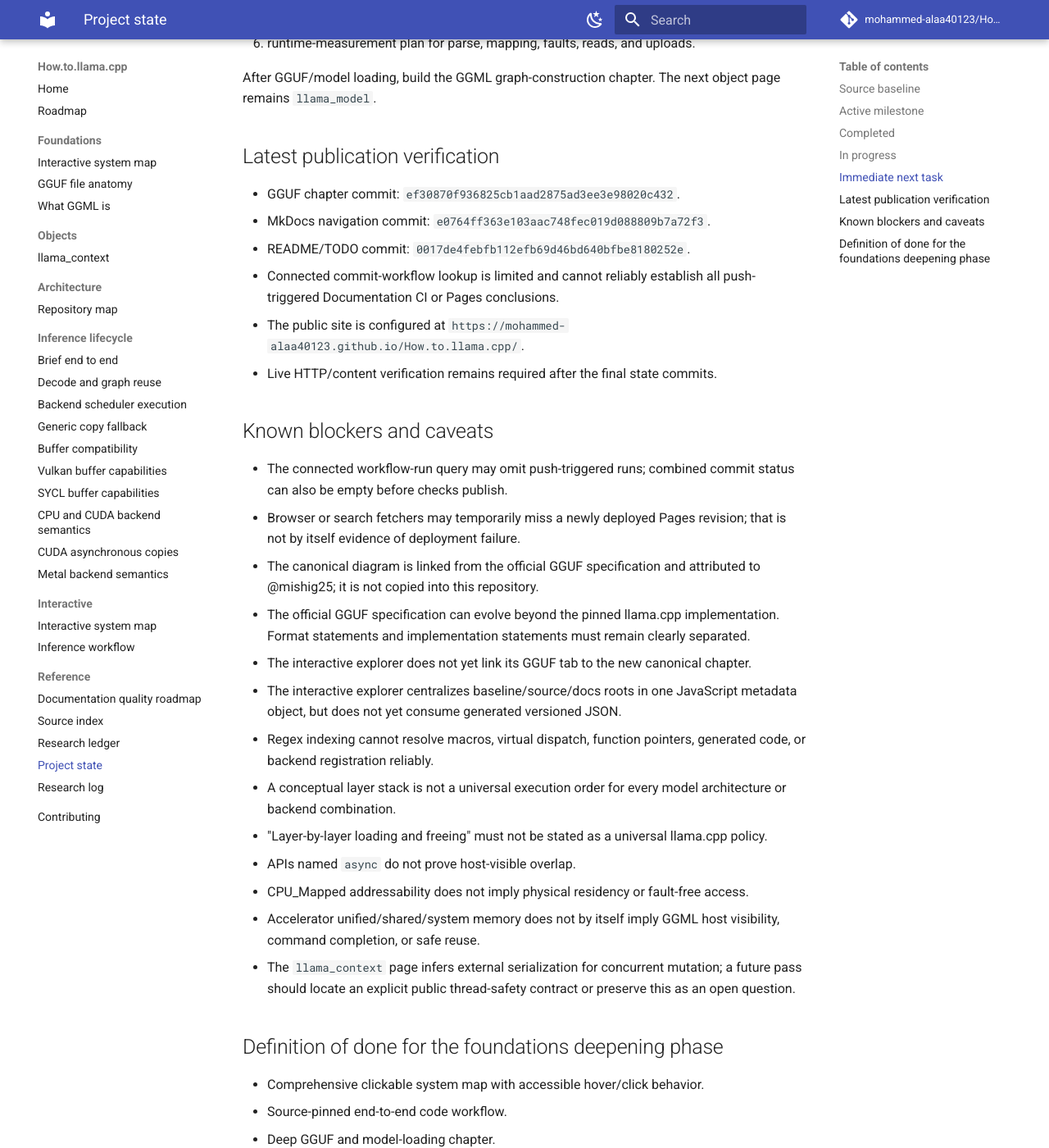
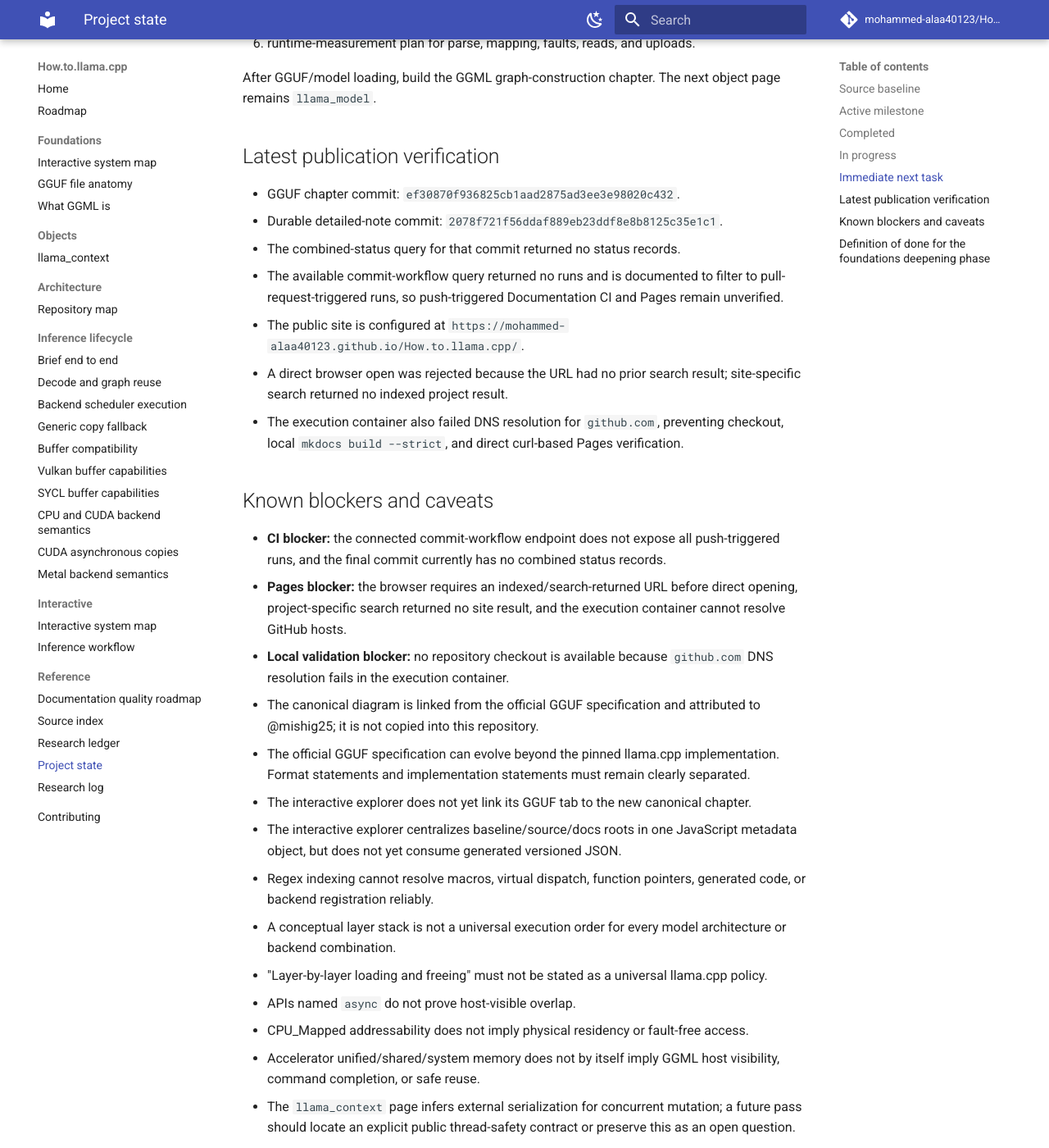
Before and after one commit to mohammed-alaa40123/How.to.llama.cpp, an MkDocs documentation site: the page built from docs/reference/project-state.md, in a window 1280 px wide and 1400 px high, scrolled down 2454 px. Shown: the whole window at 82% size. Built offline with MkDocs 1.6.1 and Material for MkDocs 9.7.7, drawn with Linux system fonts in a browser that asks for light colours; comment, search, counter and statistics services are not loaded.

Commit message:
docs: record CI and Pages verification blockers

```diff
--- a/docs/reference/project-state.md
+++ b/docs/reference/project-state.md
@@ -74,16 +74,18 @@ After GGUF/model loading, build the GGML graph-construction chapter. The next ob
 ## Latest publication verification
 
 - GGUF chapter commit: `ef30870f936825cb1aad2875ad3ee3e98020c432`.
-- MkDocs navigation commit: `e0764ff363e103aac748fec019d088809b7a72f3`.
-- README/TODO commit: `0017de4febfb112efb69d46bd640bfbe8180252e`.
-- Connected commit-workflow lookup is limited and cannot reliably establish all push-triggered Documentation CI or Pages conclusions.
+- Durable detailed-note commit: `2078f721f56ddaf889eb23ddf8e8b8125c35e1c1`.
+- The combined-status query for that commit returned no status records.
+- The available commit-workflow query returned no runs and is documented to filter to pull-request-triggered runs, so push-triggered Documentation CI and Pages remain unverified.
 - The public site is configured at `https://mohammed-alaa40123.github.io/How.to.llama.cpp/`.
-- Live HTTP/content verification remains required after the final state commits.
+- A direct browser open was rejected because the URL had no prior search result; site-specific search returned no indexed project result.
+- The execution container also failed DNS resolution for `github.com`, preventing checkout, local `mkdocs build --strict`, and direct curl-based Pages verification.
 
 ## Known blockers and caveats
 
-- The connected workflow-run query may omit push-triggered runs; combined commit status can also be empty before checks publish.
-- Browser or search fetchers may temporarily miss a newly deployed Pages revision; that is not by itself evidence of deployment failure.
+- **CI blocker:** the connected commit-workflow endpoint does not expose all push-triggered runs, and the final commit currently has no combined status records.
+- **Pages blocker:** the browser requires an indexed/search-returned URL before direct opening, project-specific search returned no site result, and the execution container cannot resolve GitHub hosts.
+- **Local validation blocker:** no repository checkout is available because `github.com` DNS resolution fails in the execution container.
 - The canonical diagram is linked from the official GGUF specification and attributed to @mishig25; it is not copied into this repository.
 - The official GGUF specification can evolve beyond the pinned llama.cpp implementation. Format statements and implementation statements must remain clearly separated.
 - The interactive explorer does not yet link its GGUF tab to the new canonical chapter.
```
